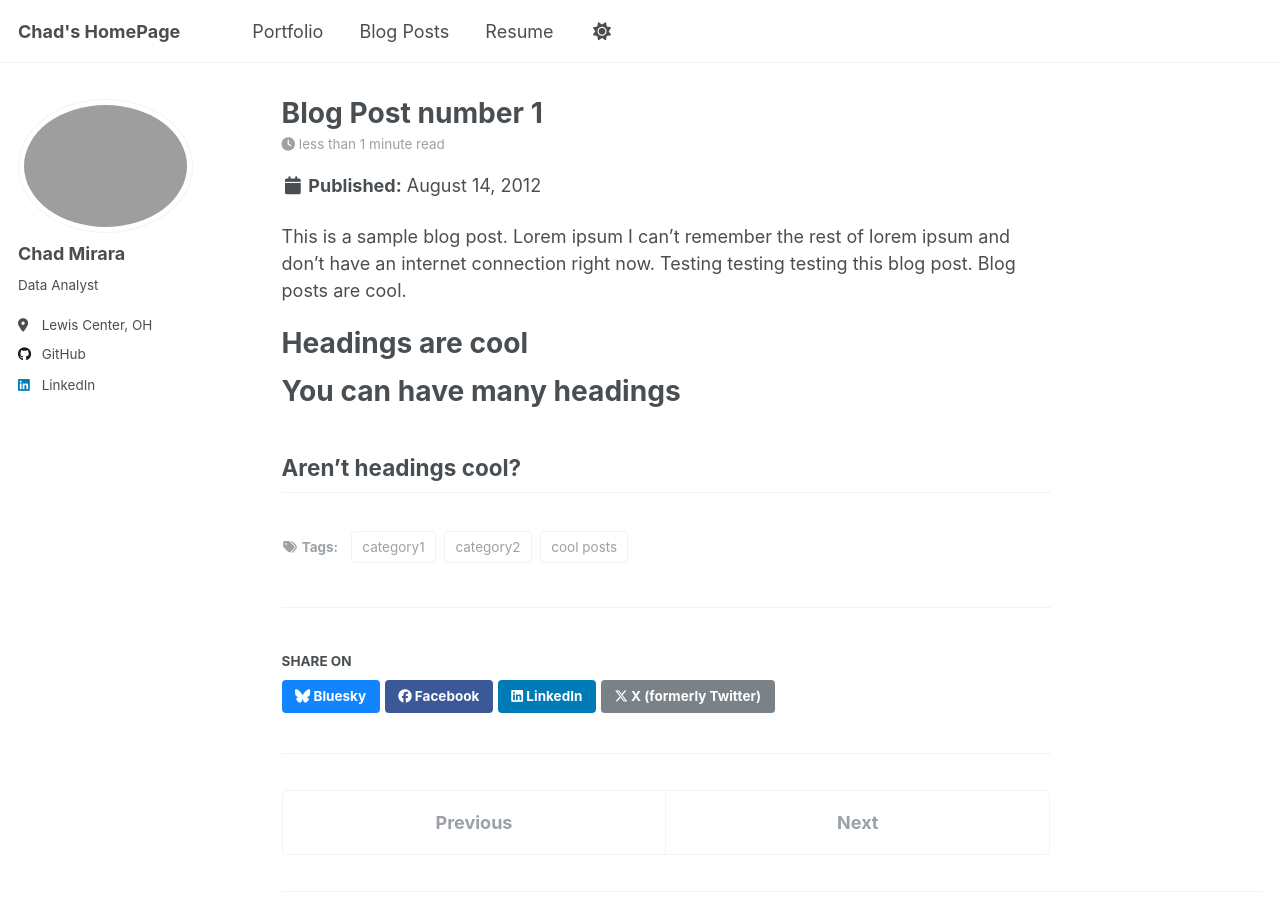
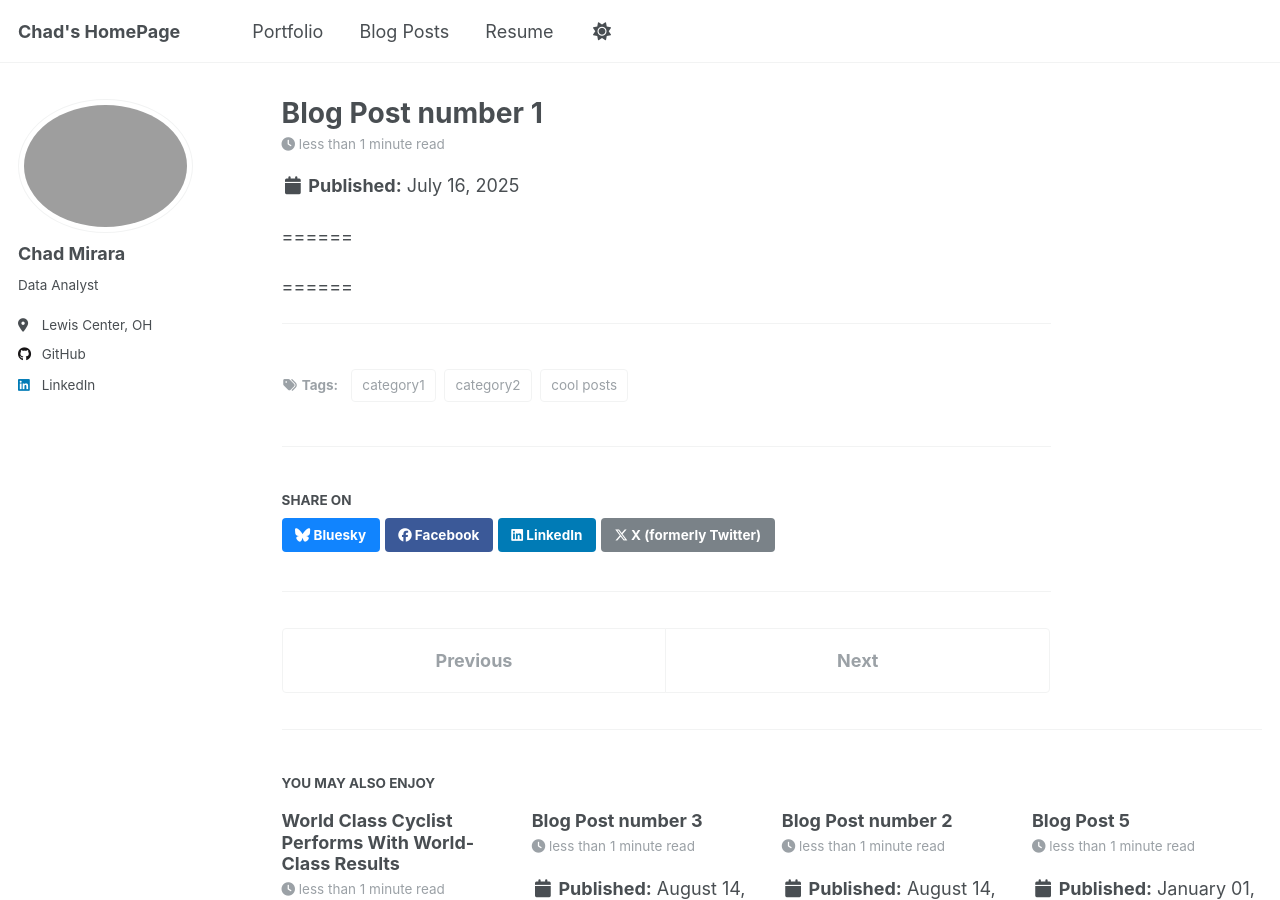
Before and after one commit to chkbm/chkpage, a Jekyll site: the page built from _posts/2012-08-14-blog-post-1.md, in a window 1280 px wide and 900 px high. Built offline with Jekyll 4.4.1, drawn with Linux system fonts in a browser that asks for light colours; a script that is not in the unit is left out.

Commit message:
Update 2012-08-14-blog-post-1.md

```diff
--- a/_posts/2012-08-14-blog-post-1.md
+++ b/_posts/2012-08-14-blog-post-1.md
@@ -1,6 +1,6 @@
 ---
 title: 'Blog Post number 1'
-date: 2012-08-14
+date: 2025-07-16
 permalink: /posts/2012/08/blog-post-1/
 tags:
   - cool posts
@@ -8,13 +8,10 @@ tags:
   - category2
 ---
 
-This is a sample blog post. Lorem ipsum I can't remember the rest of lorem ipsum and don't have an internet connection right now. Testing testing testing this blog post. Blog posts are cool.
 
-Headings are cool
 ======
 
-You can have many headings
 ======
 
-Aren't headings cool?
+
 ------
```
